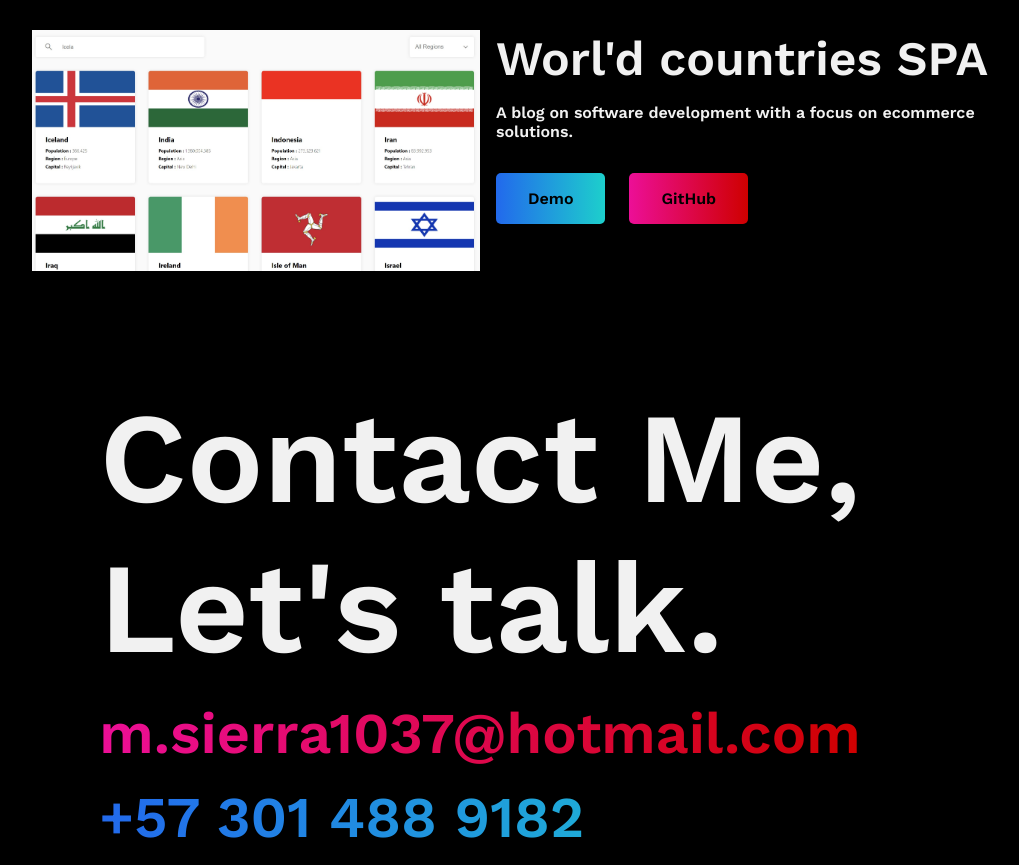
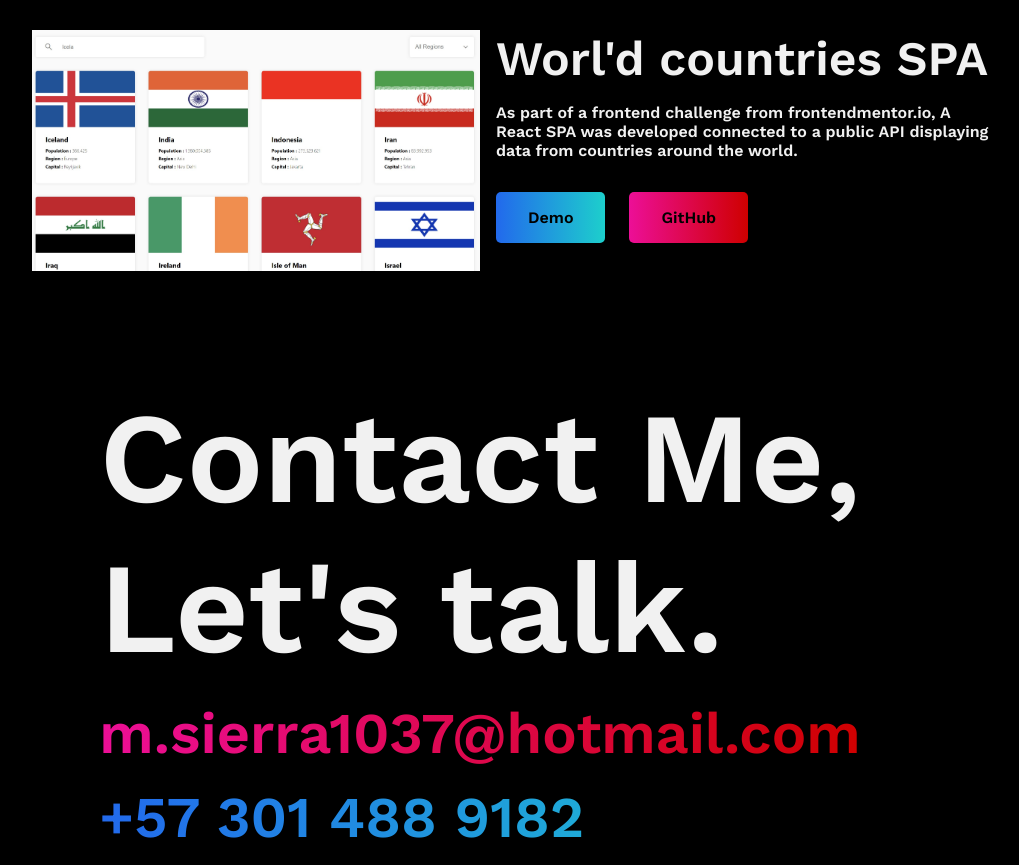
Before and after one commit to Sierra9999/Portfolio, a Next.js app: page / in a window 1280 px wide. Shown: the part 1772-2637 px from the top of the page, without its empty margins (160-1179 px from the left). Built offline with nearby package versions, Linux system fonts and the light colour scheme.

Commit message:
fix: added alt text, added project description

```diff
--- a/src/components/Card.tsx
+++ b/src/components/Card.tsx
@@ -17,7 +17,7 @@ export const Card: React.FC<CardProps> = ({
 }) => {
   return (
     <article className="card">
-      <Image src={imgPath} alt="" width={400} height={200} />
+      <Image src={imgPath} alt={description} width={400} height={200} />
       <div className="card__information">
         <h3 className="card__title">{title}</h3>
         <p>{description}</p>
--- a/src/components/Portfolio.tsx
+++ b/src/components/Portfolio.tsx
@@ -19,7 +19,7 @@ const projectList : Array<CardProps> = [
   {
     title : "Worl'd countries SPA",
     imgPath : '/Projects/countries-app.jpg',
-    description : 'A blog on software development with a focus on ecommerce solutions.',
+    description : 'As part of a frontend challenge from frontendmentor.io, A React SPA was developed connected to a public API displaying data from countries around the world.',
     liveDemoUrl : 'https://sierra9999.github.io/country-app/',
     repoUrl : 'https://github.com/Sierra9999/country-app',
   }
```
